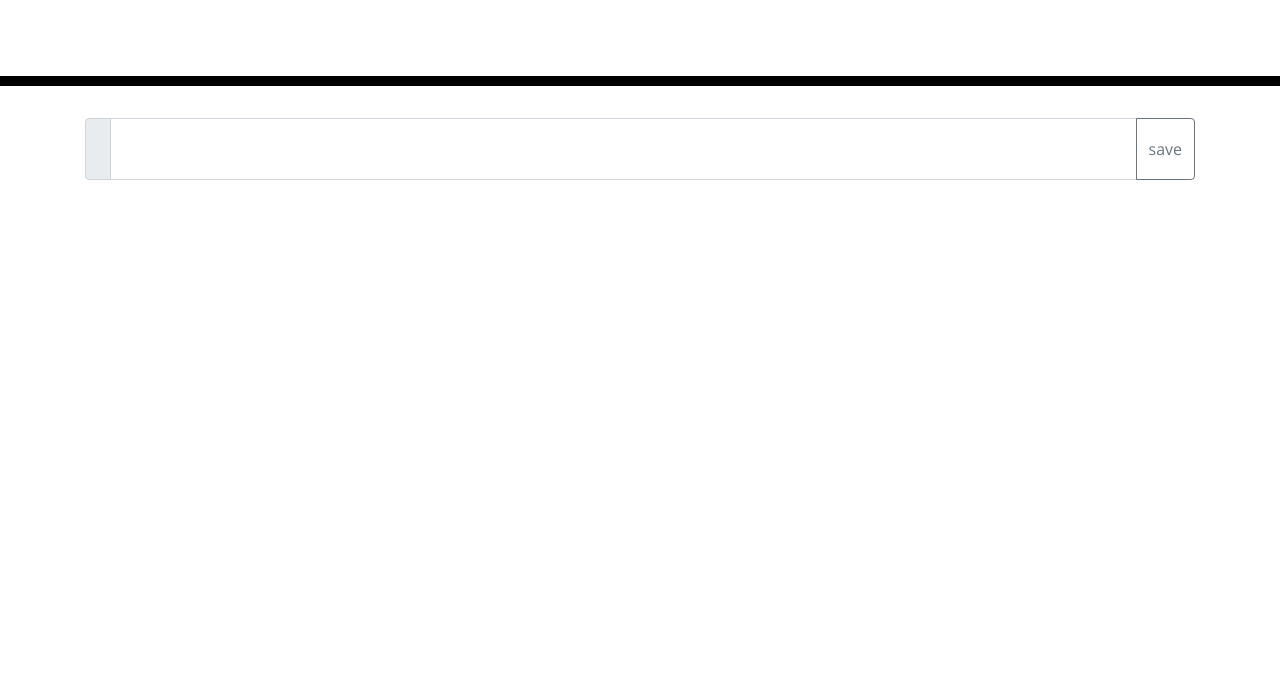
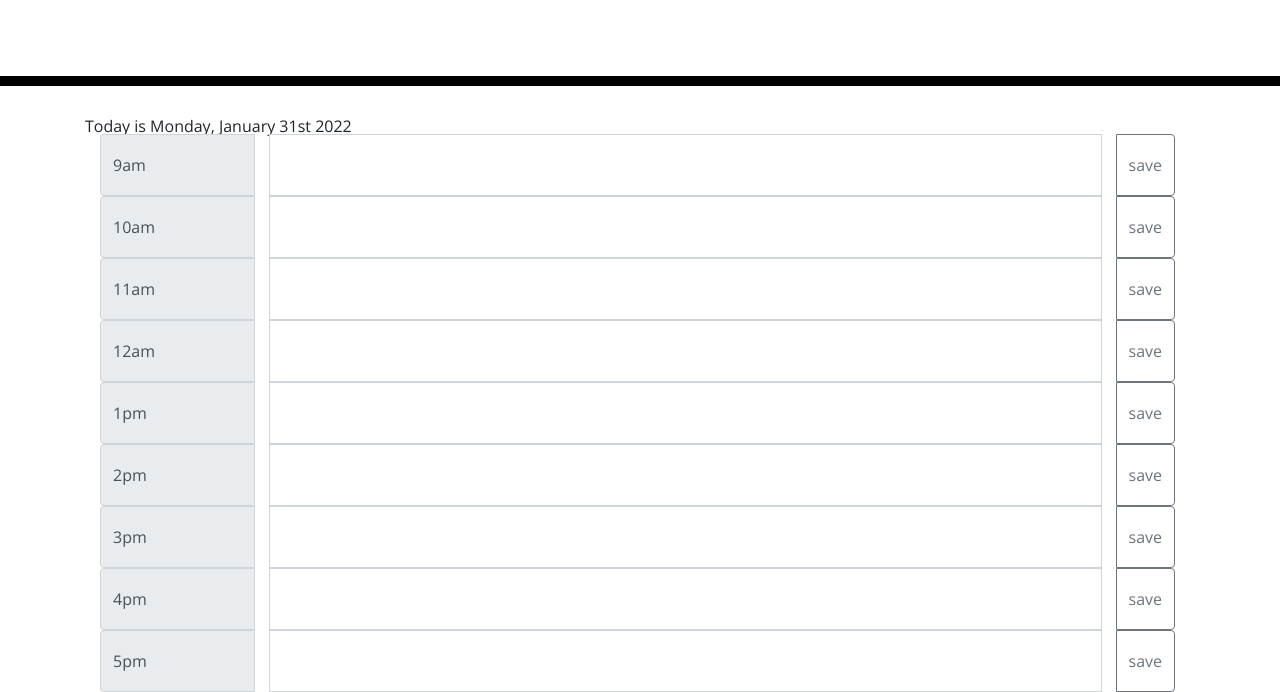
Before and after one commit to yogs0ddhoth/Plan-your-day, a plain HTML site: page index.html in a window 1280 px wide. Shown: the part 182-874 px from the top of the page. Before the commit the page ends 800 px from the top, so only its background shows below. Drawn offline with nearby package versions, Linux system fonts and the light colour scheme; files that its build step writes are made by us from their sources.

Commit message:
created timeblocks

```diff
--- a/assets/js/script.js
+++ b/assets/js/script.js
@@ -1,34 +1,53 @@
+// render local date in html
+$('#planner').text(moment().format("[Today is] dddd, MMMM Do YYYY"));
+
 // declare global variables
 const $plannerDiv = $('#planner');
+let now;
+let currentHour = moment().format('hA');
 
-// jquery method of rendering timeblocks:
-
-//  timeblock div
+// function to render 9 timeblocks:
+function renderTimeBlocks() {
+  for (let hour = 9; hour <= 17; hour++) {
+    // render timeblocks
     let $timeBlockDiv = $('<div>');
-$timeBlockDiv.addClass('input-group');
+    $timeBlockDiv.addClass('input-group ');
 
     let $timeDiv = $('<div>');
-$timeDiv.addClass('input-group-prepend');
+    $timeDiv.addClass('input-group-prepend col-2');
     $timeBlockDiv.append($timeDiv);
 
     let $timeSpan = $('<span>');
-$timeSpan.addClass('input-group-text');
-  // render hour in $timeSpan
-  $timeSpan.text();
+    $timeSpan.addClass('input-group-text col-12');
+    let time;
+    let ampm;
+    if (hour > 12) {
+      time = hour - 12;
+      ampm = "pm";
+    } else {
+      time = hour;
+      ampm = "am";
+    }
+    $timeSpan.text(time + ampm);
     $timeDiv.append($timeSpan);
 
     // chose either textarea or text input and add corresponding bootstrap classes
+
     let $eventInput = $('<textarea>');
-$eventInput.addClass('form-control');
+    $eventInput.addClass('form-control col-9');
     $eventInput.attr('aria-label', 'With textarea' );
     $eventInput.insertAfter($timeDiv);
 
-// let $eventInput = $();
-// $eventInput.addClass();
-// $eventInput.insertAfter($timeDiv);
+    // let $eventInput = $('<input>');
+    // $eventInput.attr({
+    //   type:'text',
+    // });
+    // $eventInput.addClass('form-control');
+
+    $eventInput.insertAfter($timeDiv);
 
     let $saveDiv = $('<div>');
-$saveDiv.addClass('input-group-append');
+    $saveDiv.addClass('input-group-append col-1');
     $saveDiv.insertAfter($eventInput);
 
     let $saveBtn = $('<button>');
@@ -38,8 +57,19 @@ $saveBtn.text("save");
     $saveDiv.append($saveBtn);
 
     $plannerDiv.append($timeBlockDiv);
+  }
+  // timeblock functionality:
+  // * color based on time - use moment
+}
+
+renderTimeBlocks()
+
+
+
 /*
+  TODO:
+
   timeblock functionality:
-  * color based on time - moment
+  * color based on time - use moment
   * function to save input to local storage
 */
--- a/index.html
+++ b/index.html
@@ -18,7 +18,7 @@
       href="https://fonts.googleapis.com/css?family=Open+Sans&display=swap"
       rel="stylesheet"
     />
-    <link rel="stylesheet" href="style.css" />
+    <link rel="stylesheet" href="./assets/css/style.css" />
     <title>Plan Your Day</title>
   </head>
 
@@ -31,20 +31,6 @@
 
     <div id="planner" class="container">
       <!-- Timeblocks go here -->
-
-      <!-- <div id="" class="input-group">
-        <div class="input-group-prepend">
-          // get hour from moment and render here
-          <span id="" class="input-group-text">hour</span>
-        </div>
-        // test possible sizing issues
-        <textarea class="form-control" aria-label="With textarea"></textarea>
-        <div class="input-group-append">
-          // should this be a button or a submit?
-          <button class="btn btn-outline-secondary" type="button">save</button>
-        </div>
-      </div> -->
-
     </div>
 
     <footer></footer>
```
Lines whose indentation alone changed are shown as unchanged.
